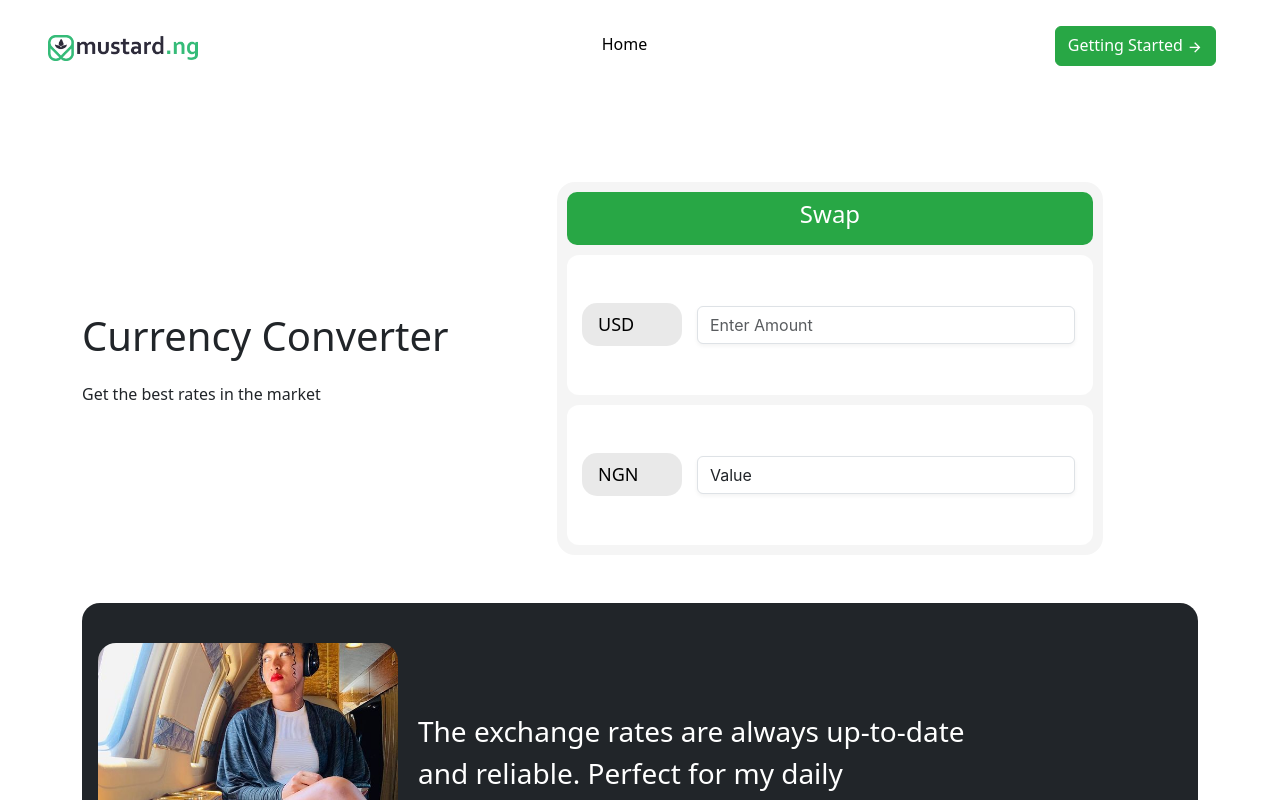
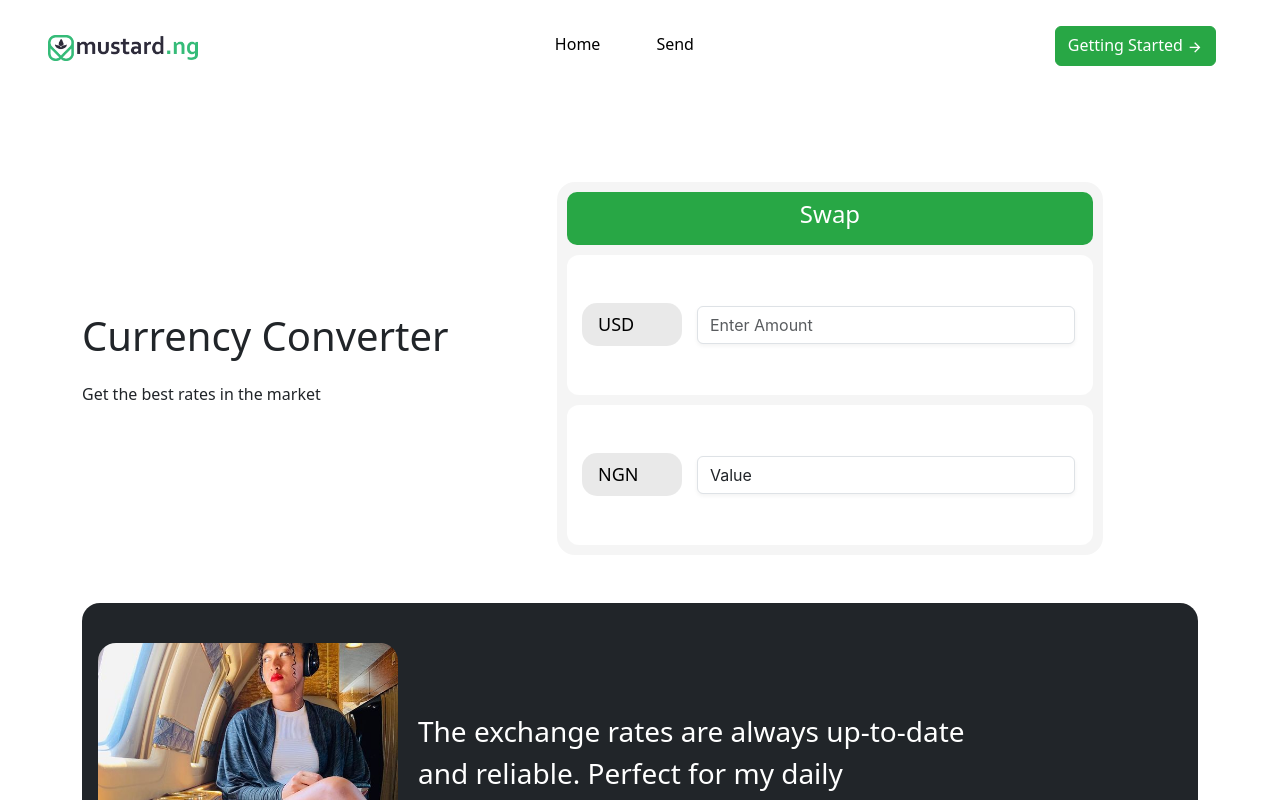
Before and after one commit to MasterIfeanyi/react-stocks-interview, a React (Create React App) app: page / in a window 1280 px wide. Shown: the top 800 px of the page. Built offline with nearby package versions, Linux system fonts and the light colour scheme.

Commit message:
add send component

```diff
--- a/src/components/Header/Header.jsx
+++ b/src/components/Header/Header.jsx
@@ -1,5 +1,7 @@
 import "./Header.css";
 import { Link } from 'react-router-dom';
+
+
 
 const Header = () => {
     return (
@@ -22,10 +24,10 @@ const Header = () => {
                         <li className="nav-item">
                             <Link to="/" className="nav-link">Home</Link>
                         </li>
+                        <li className="nav-item">
+                            <Link to="send" className="nav-link">Send</Link>
+                        </li>
                         {/* <li className="nav-item">
-                            <Link to="/" className="nav-link">Invest</Link>
-                        </li>
-                        <li className="nav-item">
                             <Link to="/" className="nav-link">Rewards</Link>
                         </li> */}
                     </ul>
```
